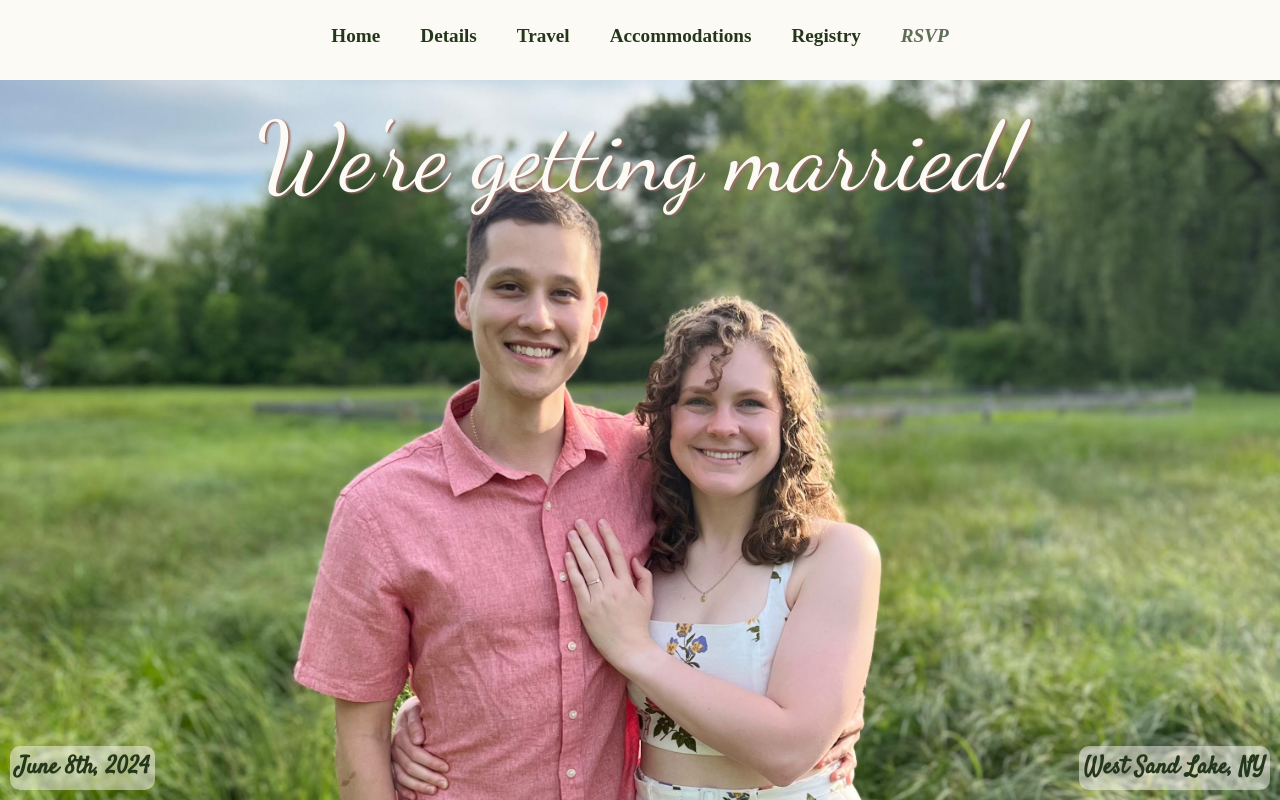
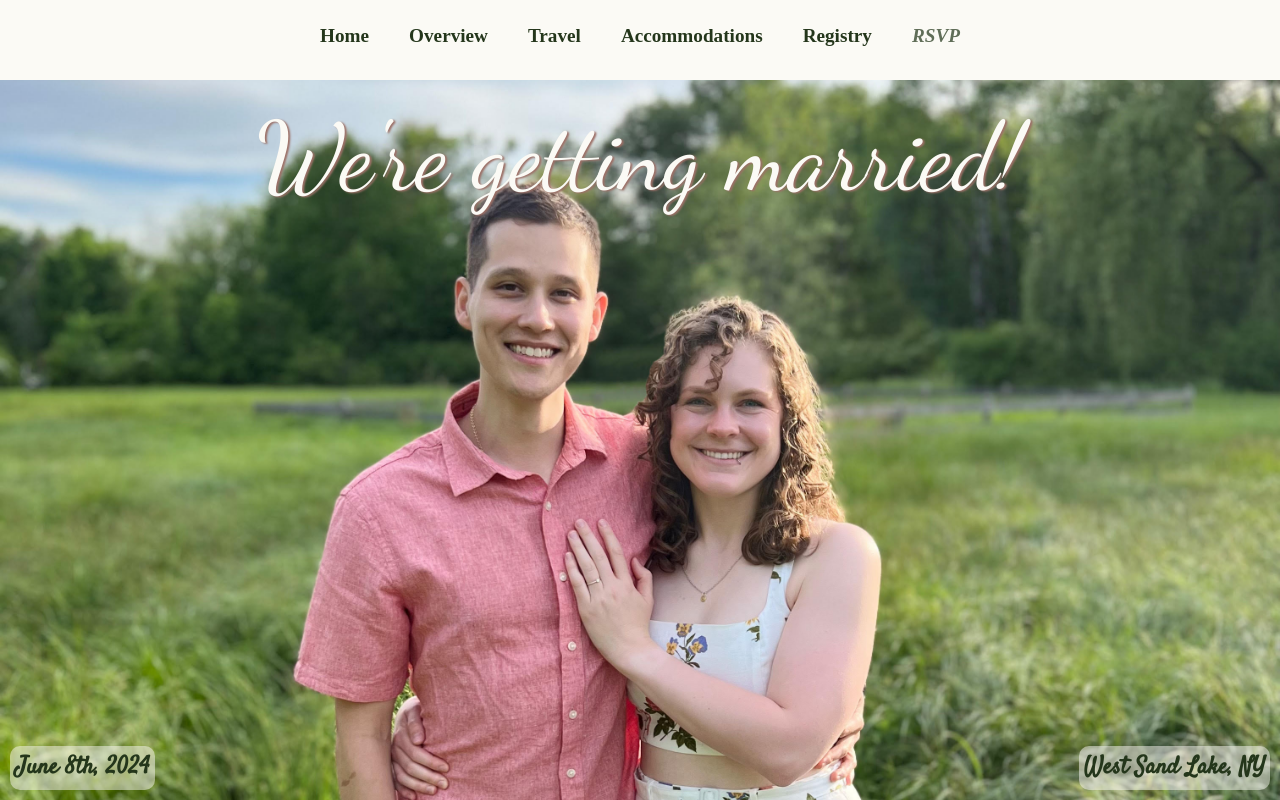
Before and after one commit to alliesoldau/Allie-and-Ben-Wedding, a React (Create React App) app: page / in a window 1280 px wide. Built offline with nearby package versions, Linux system fonts and the light colour scheme; a web font is replaced by a local one.

Commit message:
fixed details nav bar mis route

```diff
--- a/src/Components/NavBar.js
+++ b/src/Components/NavBar.js
@@ -12,8 +12,8 @@ function NavBar() {
                         <NavLink className="button" exact to="/">
                             Home
                         </NavLink>
-                        <NavLink className="button" exact to="/details">
-                            Details
+                        <NavLink className="button" exact to="/details/overview">
+                            Overview
                         </NavLink>
                         <NavLink className="button" exact to="/travel">
                             Travel
```
